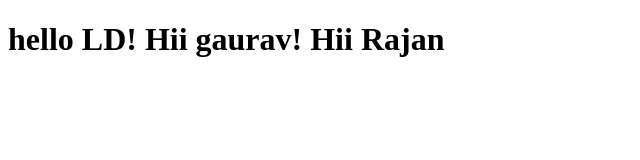
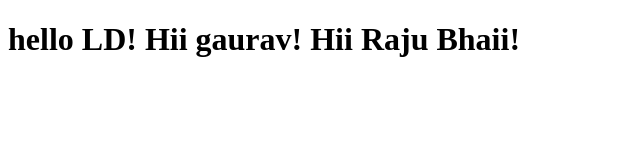
Before and after one commit to LDdeore/coursera-test-lalit, a plain HTML site: page index.html in a window 1280 px wide. Shown: the whole page, without its empty margins (0-640 px from the left). Drawn offline with Linux system fonts and the light colour scheme.

Commit message:
Update index.html

```diff
--- a/index.html
+++ b/index.html
@@ -4,6 +4,6 @@
 	<title>hello LD!</title>
 </head>
 <body>
-<h1>hello LD! Hii gaurav! Hii Rajan</h1>
+<h1>hello LD! Hii gaurav! Hii Raju Bhaii!</h1>
 </body>
 </html>
```
